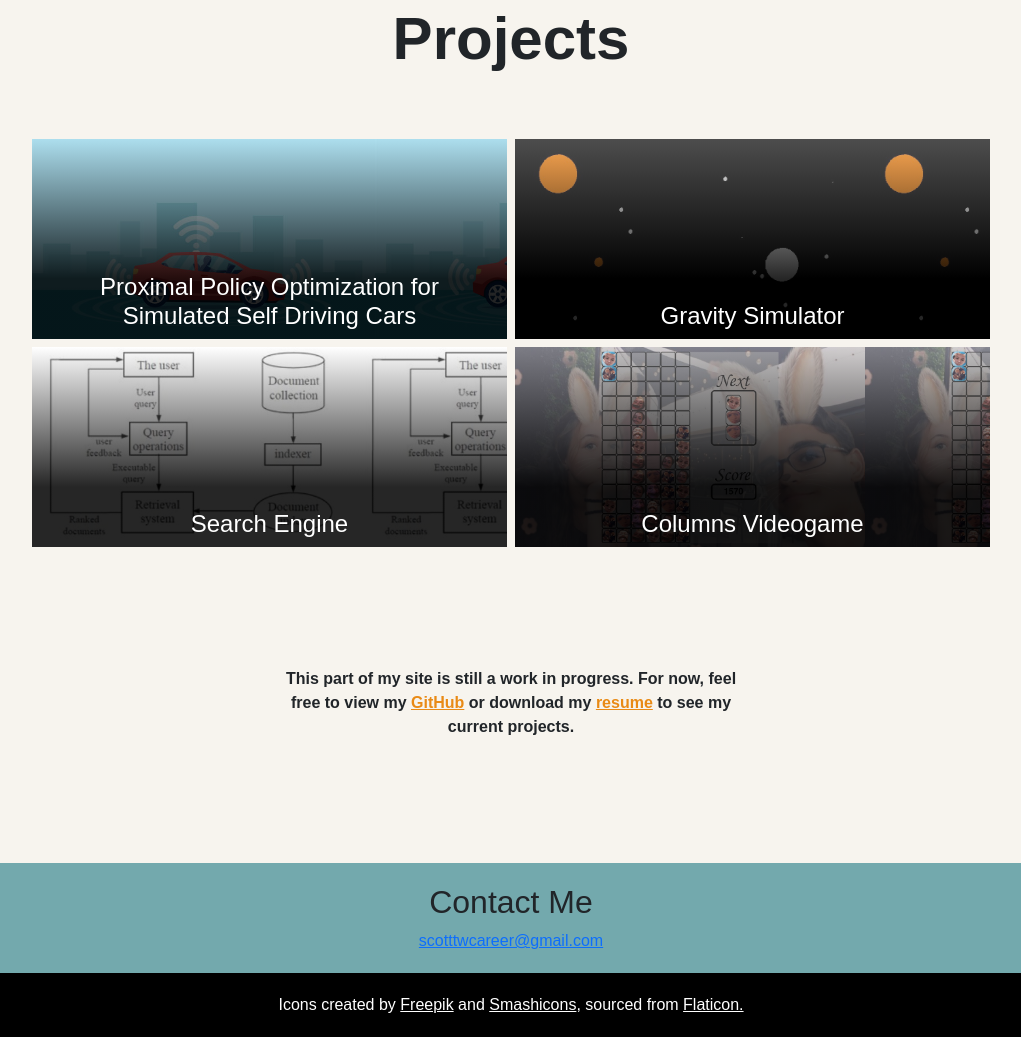
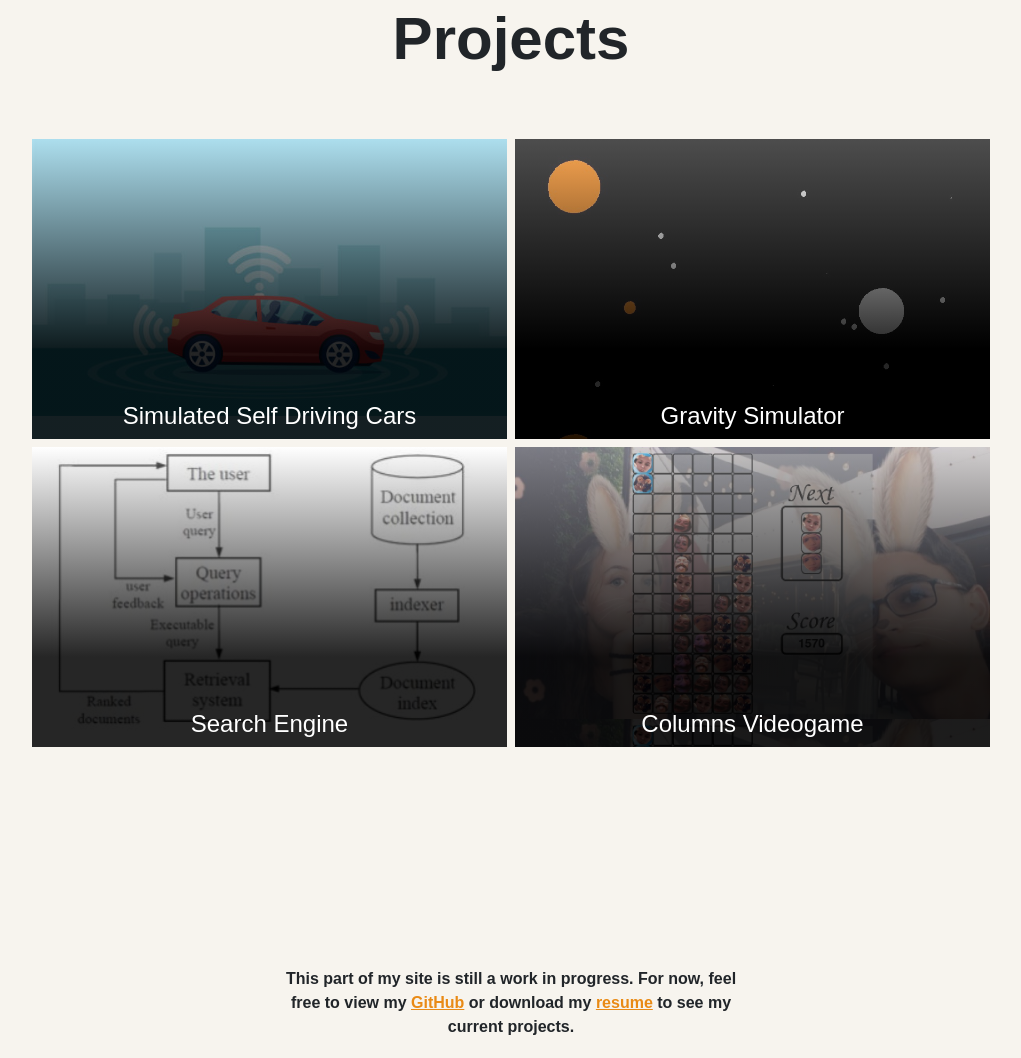
Before and after one commit to ThomScottW/pf, a plain HTML site: page index.html in a window 1280 px wide. Shown: the part 1449-2507 px from the top of the page, without its empty margins (129-1150 px from the left). Before the commit the page ends 2486 px from the top, so only its background shows below. Drawn offline with nearby package versions, Linux system fonts and the light colour scheme.

Commit message:
Fixed projects section.

```diff
--- a/css/styles.css
+++ b/css/styles.css
@@ -105,14 +105,6 @@ nav {
   color: white;
 }
 
-/* .skill-row {
-  width: 75%;
-  max-width: 986.25;
-  display: flex;
-  margin: auto;
-  margin-bottom: 20px;
-} */
-
 .skill-row span {
   font-weight: bold;
 }
@@ -139,6 +131,7 @@ nav {
   padding-bottom: 60px;
 }
 
+
 .projects h1 {
   font-weight: bold;
   font-size: 60px;
@@ -150,15 +143,8 @@ nav {
   font-weight: bold;
 }
 
-/* .projects-col img {
-  height: 250px;
-  width: 500px;
-  object-fit: cover;
-  opacity: 0.25;
-  position: relative;
-} */
-
 .projects-col {
+  min-height: 300px;
   margin: 4px;
   background-size: contain;
   justify-content: center;
@@ -167,19 +153,99 @@ nav {
 }
 
 .proj1 {
-  background-image: linear-gradient(rgba(255, 255, 255, 0.3), rgba(0, 0, 0, 0.85) 70%), url("../proj1pic.jpg");
+  background-image: linear-gradient(rgba(255, 255, 255, 0.3), rgba(0, 0, 0, 0.85) 70%), url('../proj1pic.jpg');
+  position: relative;
+  z-index:1;
+}
+
+.proj1::before {
+  content: "";
+  background-image: radial-gradient(rgba(255, 255, 255, 0.3), rgba(0, 0, 0, 0.85)), url('../proj1pic.jpg');
+  background-size: contain;
+  position: absolute;
+  height: 100%;
+  width: 100%;
+  top:0;
+  left:0;
+  z-index:0;
+  transition: opacity 500ms;
+  opacity: 0;
+}
+
+.proj1:hover::before {
+  opacity: 1;
 }
 
 .proj2 {
-  background-image: linear-gradient(rgba(255, 255, 255, 0.3), rgba(0, 0, 0, 0.85) 70%), url("../proj2pic.jpg");
+  background-image: linear-gradient(rgba(255, 255, 255, 0.3), rgba(0, 0, 0, 0.85) 70%), url('../proj2pic.jpg');
+  position: relative;
+  z-index:1;
+}
+
+.proj2::before {
+  content: "";
+  background-image: radial-gradient(rgba(255, 255, 255, 0.3), rgba(0, 0, 0, 0.85)), url('../proj2pic.jpg');
+  background-size: contain;
+  position: absolute;
+  height: 100%;
+  width: 100%;
+  top:0;
+  left:0;
+  z-index:0;
+  transition: opacity 500ms;
+  opacity: 0;
+}
+
+.proj2:hover::before {
+  opacity: 1;
 }
 
 .proj3 {
-  background-image: linear-gradient(rgba(255, 255, 255, 0.3), rgba(0, 0, 0, 0.85) 70%), url("../proj3pic.jpg");
+  background-image: linear-gradient(rgba(255, 255, 255, 0.3), rgba(0, 0, 0, 0.85) 70%), url('../proj3pic.jpg');
+  position: relative;
+  z-index:1;
+}
+
+.proj3::before {
+  content: "";
+  background-image: radial-gradient(rgba(255, 255, 255, 0.3), rgba(0, 0, 0, 0.85)), url('../proj3pic.jpg');
+  background-size: contain;
+  position: absolute;
+  height: 100%;
+  width: 100%;
+  top:0;
+  left:0;
+  z-index:0;
+  transition: opacity 500ms;
+  opacity: 0;
+}
+
+.proj3:hover::before {
+  opacity: 1;
 }
 
 .proj4 {
-  background-image: linear-gradient(rgba(255, 255, 255, 0.3), rgba(0, 0, 0, 0.85) 70%), url("../proj4pic.jpg");
+  background-image: linear-gradient(rgba(255, 255, 255, 0.3), rgba(0, 0, 0, 0.85) 70%), url('../proj4pic.jpg');
+  position: relative;
+  z-index:1;
+}
+
+.proj4::before {
+  content: "";
+  background-image: radial-gradient(rgba(255, 255, 255, 0.3), rgba(0, 0, 0, 0.85)), url('../proj4pic.jpg');
+  background-size: contain;
+  position: absolute;
+  height: 100%;
+  width: 100%;
+  top:0;
+  left:0;
+  z-index:0;
+  transition: opacity 500ms;
+  opacity: 0;
+}
+
+.proj4:hover::before {
+  opacity: 1;
 }
 
 
--- a/index.html
+++ b/index.html
@@ -93,6 +93,11 @@
             libaries such as sklearn, matplotlib, keras, tensorflow, and pandas.
           </p>
         </div>
+
+
+
+
+
         <div class="skill-col col-lg-4 col-md-6 col-sm-12"><img src="c-.png" alt="c plus plus" />
           <h2>C++</h2>
           <p>
@@ -149,31 +154,27 @@
   </div>
 
   <div class="projects">
-    <div class="container vh-100">
+    <div class="container">
       <h1>Projects</h1>
-      <div class="projects-row row h-25 justify-content-center">
+      <div class="row justify-content-center">
 
-
-        <div class="projects-col proj1 h-100 col-lg-5 col-md-8 col-sm-12">
-          <h4>Proximal Policy Optimization for Simulated Self Driving Cars</h4>
+        <div class="projects-col proj1  col-lg-5 col-md-8 col-sm-12">
+          <h4>Simulated Self Driving Cars</h4>
         </div>
 
-        <div class="projects-col proj2 h-100 col-lg-5 col-md-8 col-sm-12">
+        <div class="projects-col proj2  col-lg-5 col-md-8 col-sm-12">
           <h4>Gravity Simulator</h4>
         </div>
 
-        <div class="projects-col proj3 h-100 col-lg-5 col-md-8 col-sm-12">
+        <div class="projects-col proj3  col-lg-5 col-md-8 col-sm-12">
           <h4>Search Engine</h4>
         </div>
 
-        <div class="projects-col proj4 h-100 col-lg-5 col-md-8 col-sm-12">
+        <div class="projects-col proj4  col-lg-5 col-md-8 col-sm-12">
           <h4>Columns Videogame</h4>
         </div>
 
-
-
-
-        <div class="projects-col h-100 col-lg-5 col-md-8 col-sm-12">
+        <div class="projects-col  col-lg-5 col-md-8 col-sm-12">
           <p>
             This part of my site is still a work in progress. For now, feel free
             to view my <a href="https://github.com/ThomScottW">GitHub</a> or
```
